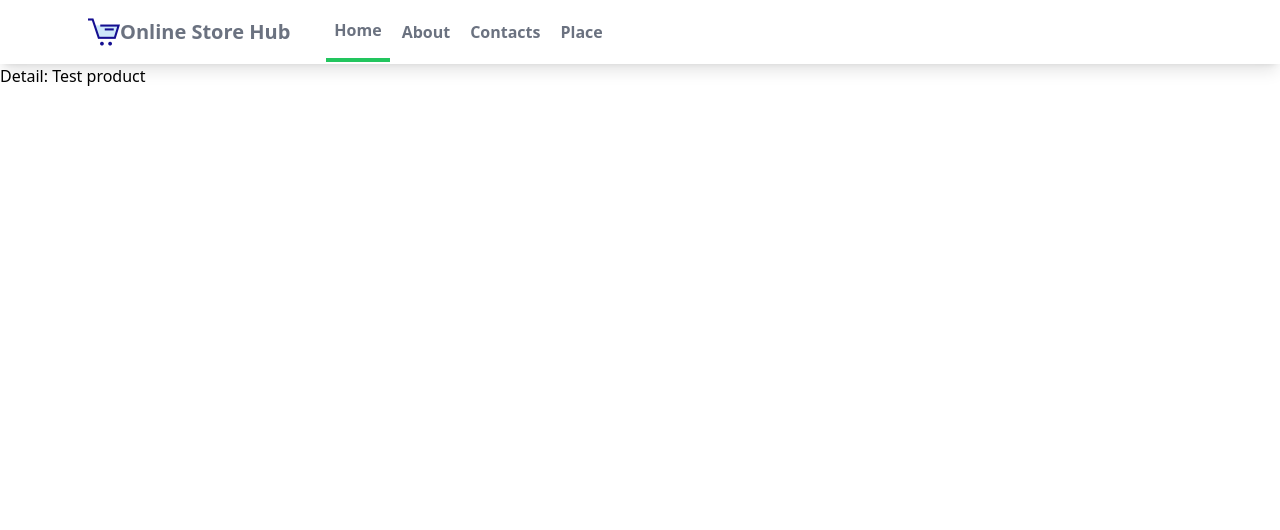
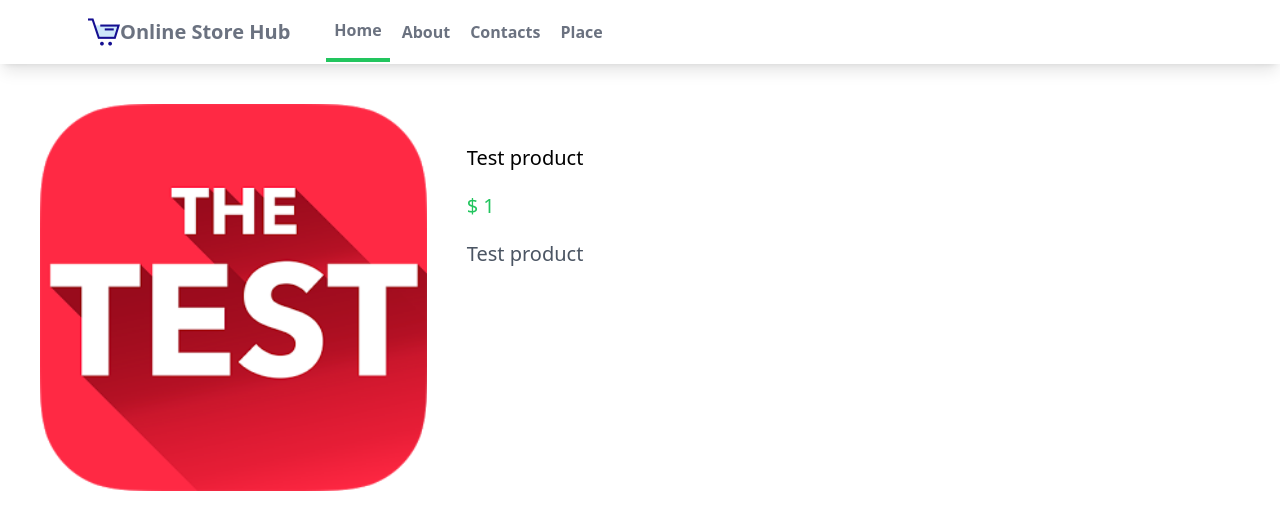
Before and after one commit to Frolov-Andrey2405/OnlineStoreHub, a Django app: page /detail/1/ in a window 1280 px wide. Shown: the top 530 px of the page. Run offline with Django 4.2, Linux system fonts and the light colour scheme; data comes from the database, SQL or seed files in the repository.

Commit message:
Detail page layout, humanize filter

```diff
--- a/mysite/app/static/app/styles.css
+++ b/mysite/app/static/app/styles.css
@@ -555,6 +555,14 @@ video {
   margin-top: 0.75rem;
 }
 
+.ml-10 {
+  margin-left: 2.5rem;
+}
+
+.mt-5 {
+  margin-top: 1.25rem;
+}
+
 .block {
   display: block;
 }
@@ -585,6 +593,14 @@ video {
 
 .w-full {
   width: 100%;
+}
+
+.w-1\/3 {
+  width: 33.333333%;
+}
+
+.w-2\/3 {
+  width: 66.666667%;
 }
 
 .max-w-6xl {
@@ -736,6 +752,11 @@ video {
   color: rgb(34 197 94 / var(--tw-text-opacity));
 }
 
+.text-gray-600 {
+  --tw-text-opacity: 1;
+  color: rgb(75 85 99 / var(--tw-text-opacity));
+}
+
 .shadow-lg {
   --tw-shadow: 0 10px 15px -3px rgb(0 0 0 / 0.1), 0 4px 6px -4px rgb(0 0 0 / 0.1);
   --tw-shadow-colored: 0 10px 15px -3px var(--tw-shadow-color), 0 4px 6px -4px var(--tw-shadow-color);
--- a/mysite/app/templates/app/detail.html
+++ b/mysite/app/templates/app/detail.html
@@ -1,7 +1,14 @@
 {% extends "app/base.html" %}
 
+{% load humanize %}
+
 {% block content %}
-<h1>
-    Detail: {{ item.name }}
-</h1>
+<div class="flex p-10 w-full h-200">
+    <img class="w-1/3" src="{{ item.image.url }}" alt="images">
+    <div class="w-2/3 text-xl ml-10 mt-5">
+        <p class="mt-5">{{ item.name }}</p>
+        <p class="mt-5 text-green-500">$ {{ item.price | intcomma }}</p>
+        <p class="mt-5 text-gray-600">{{ item.description }}</p>
+    </div>
+</div>
 {% endblock content %}
--- a/mysite/mysite/settings.py
+++ b/mysite/mysite/settings.py
@@ -38,6 +38,9 @@ INSTALLED_APPS = [
     'django.contrib.sessions',
     'django.contrib.messages',
     'django.contrib.staticfiles',
+
+    # --------
+    "django.contrib.humanize",
 
     # My apps
     'app',
```
